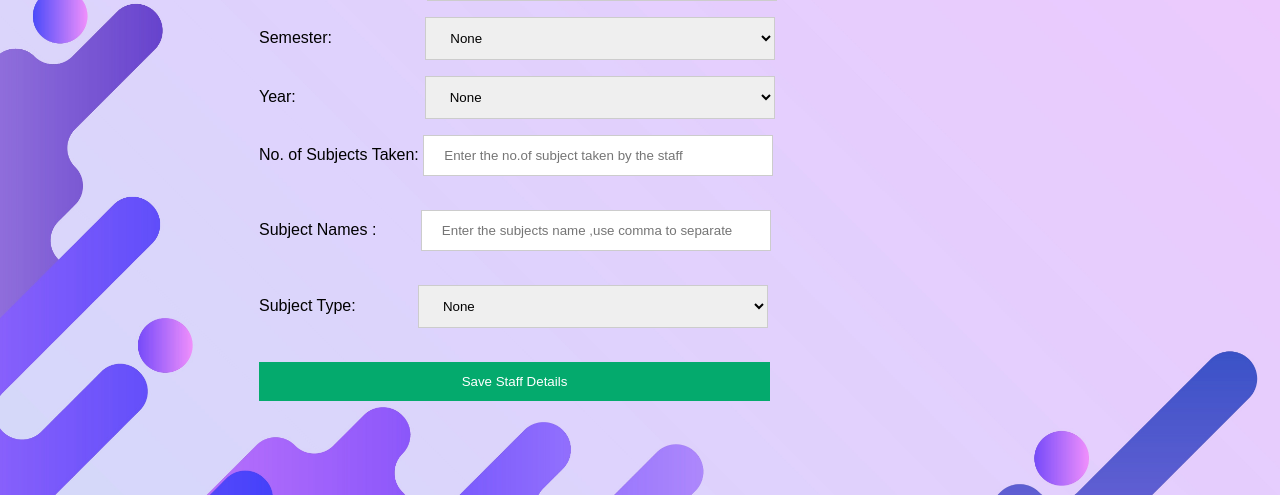
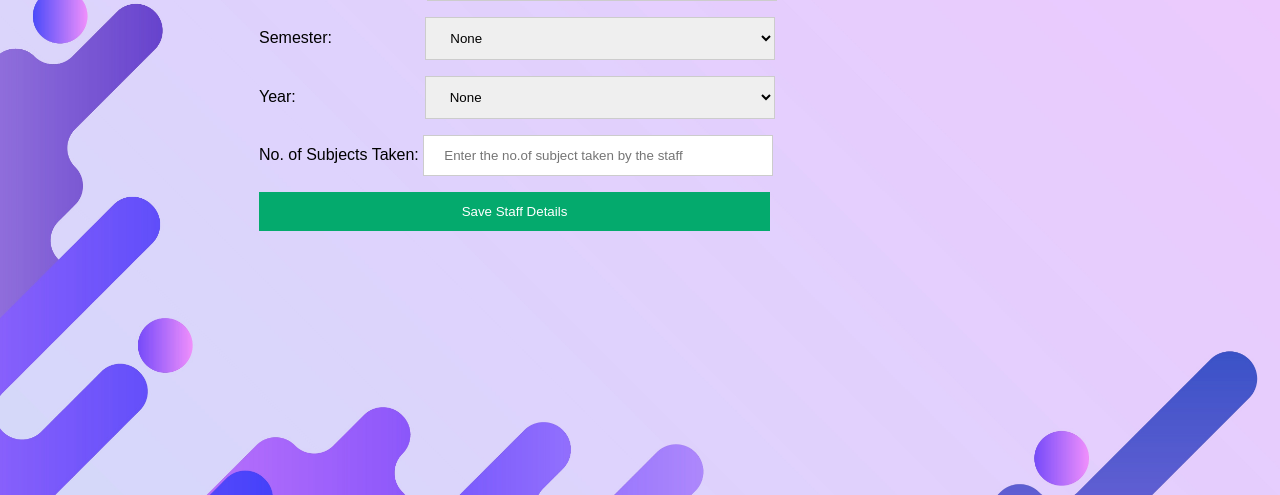
Before and after one commit to MSPVLPolytechnicCollege/Academic-Planner, a Flask app: page /add_staffs in a window 1280 px wide. Shown: the part 305-800 px from the top of the page. Run offline with Flask 3, Linux system fonts and the light colour scheme.

Commit message:
Update add_staff.html

```diff
--- a/template/add_staff.html
+++ b/template/add_staff.html
@@ -35,7 +35,7 @@
 		<h2>Add Staff Members</h2>
 		<label for="staff_name" >Staff Name :</label>
         &nbsp;&nbsp;&nbsp;&nbsp;&nbsp;&nbsp;&nbsp;&nbsp;&nbsp;&nbsp;&nbsp;&nbsp;&nbsp;&nbsp;&nbsp;&nbsp;
-		<input type="text" id="staff_name" name="staff_name" required placeholder="Enter the staff name"></br>
+		<input type="text" id="staff_name" name="staff_name" required placeholder="Enter the staff name"><br>
 
 
 	    <label for="department">Department:</label>
@@ -75,65 +75,89 @@
         </select>
         <br>
         <label for="no_of_subjects">No. of Subjects Taken:</label>
-        <input type="number" id="no_of_subjects" name="no_of_subjects" min="1" max="6" placeholder="Enter the no.of subject taken by the staff" required><br><br>
+        <input type="number" oninput="generateSubjectFields()" id="no_of_subjects" name="no_of_subjects" min="1" max="6" placeholder="Enter the no.of subject taken by the staff" required><br>
 
-        <label for="subject_names">Subject Names :</label>
-        &nbsp;&nbsp;&nbsp;&nbsp;&nbsp;&nbsp;&nbsp;&nbsp;
-        <input type="text" id="subject_names" name="subject_names" placeholder="Enter the subjects name ,use comma to separate" required><br><br>
+        <div id="subject_fields"></div>
 
-         <label for="subject_type">Subject Type:</label>
-        &nbsp;&nbsp;&nbsp;&nbsp;&nbsp;&nbsp;&nbsp;&nbsp;&nbsp;&nbsp;&nbsp;&nbsp;
-        <select id="subject_type">
+        <button type="submit" onclick="saveStaffDetails()">Save Staff Details</button>
+    </div>
+    <script>
+    function generateSubjectFields() {
+        const count = document.getElementById("no_of_subjects").value;
+        const container = document.getElementById("subject_fields");
+        container.innerHTML = ""; // Clear previous fields
+
+        for (let i = 1; i <= count; i++) {
+            container.innerHTML += `
+                <label>Subject ${i} Name:</label>
+               &nbsp;&nbsp;&nbsp;&nbsp;&nbsp;&nbsp;&nbsp;&nbsp;&nbsp;<input type="text" id="subject_${i}" placeholder="Enter Subject ${i}" required><br>
+
+                <label>Subject ${i} Type:</label>
+                &nbsp;&nbsp;&nbsp;&nbsp;&nbsp;&nbsp;&nbsp;&nbsp;&nbsp;&nbsp;
+                <select id="subject_type_${i}">
                     <option value="none" selected disabled>None</option>
                     <option value="Theory">Theory</option>
                     <option value="Practical">Practical</option>
                     <option value="Practicum">Practicum</option>
+                    <option value="PD/PT">PD/PT</option>
                 </select><br><br>
-
-        <button type="submit" onclick="saveStaffDetails()">Save Staff Details</button>
-    </div>
-    <script>
-        function saveStaffDetails() {
-            const staff_name = document.getElementById("staff_name").value;
+            `;
+        }
+    }
+    function saveStaffDetails()
+    {
+        const staff_name = document.getElementById("staff_name").value.trim();
         const department = document.getElementById("department").value;
         const semester = document.getElementById("semester").value;
         const year = document.getElementById("year").value;
-            const no_of_subjects = document.getElementById("no_of_subjects").value;
-            const subject_names = document.getElementById("subject_names").value;
-            const subject _type = document.getElementById("subject_type").value;
+        const no_of_subjects = parseInt(document.getElementById("no_of_subjects").value);
 
-            if (!staff_name || !department || !semester || !year || !no_of_subjects || !subject_names || !subject_type) {
-                alert("Please fill in all fields.");
+        let subjectNames = [];
+        let subjectTypes = [];
+
+        for (let i = 1; i <= no_of_subjects; i++)
+        {
+            let subject_name = document.getElementById(`subject_${i}`).value.trim();
+            let subject_type = document.getElementById(`subject_type_${i}`).value;
+
+            if (!subject_name)
+            {
+                alert(`Please enter Subject ${i} Name.`);
                 return;
             }
 
-            const staffData = {
+            subjectNames.push(subject_name);
+            subjectTypes.push(subject_type);
+        }
+
+        const staffData =
+        {
             staff_name: staff_name,
             department: department,
             semester: semester,
             year: year,
-                no_of_subjects: parseInt(no_of_subjects),
-                subject_names: subject_names,
-                subject_type: subject_type
+            no_of_subjects: no_of_subjects,
+            subject_names: subjectNames.join(", "),  // Convert array to string
+            subject_types: subjectTypes.join(", ")   // Convert array to string
         };
+
+        console.log("Sending staff data:", staffData);
 
         fetch("http://127.0.0.1:5000/save_staff", {
             method: "POST",
-                headers: {
-                    "Content-Type": "application/json"
-                },
+            headers: { "Content-Type": "application/json" },
             body: JSON.stringify(staffData)
         })
         .then(response => response.json())
         .then(data => {
-                alert(data.message || data.error);
+            alert(data.message || "Staff details saved successfully!");
         })
         .catch(error => {
             alert("Error saving staff details!");
             console.error(error);
         });
     }
+
     </script>
-
 </body>
 </html>
```
Lines whose indentation alone changed are shown as unchanged.
